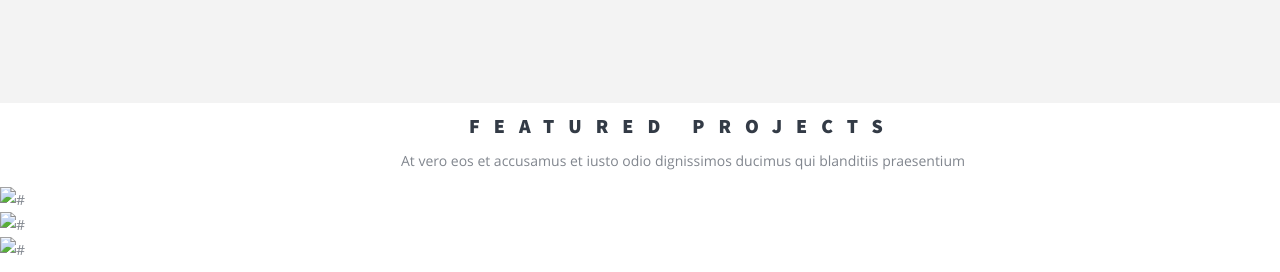
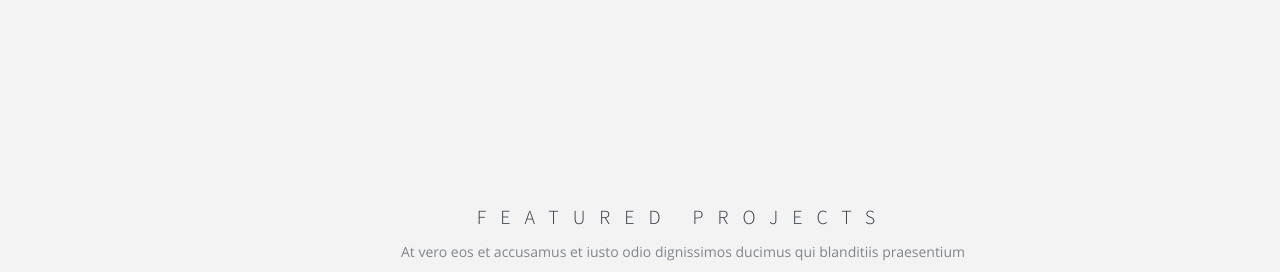
Before and after one commit to AnnaVasilchenko878/bouncy, a website: page index.html in a window 1280 px wide. Shown: the part 1881-2153 px from the top of the page. Drawn offline with Linux system fonts and the light colour scheme; files whose address does not match are found by name.

Commit message:
Добавляет стили для блока featured-project

```diff
--- a/index.html
+++ b/index.html
@@ -152,15 +152,15 @@
             <p class="featured-projects__text">At vero eos et accusamus et iusto odio dignissimos ducimus qui
                 blanditiis
                 praesentium</p>
-            <ul class="featured-projects__list">
-                <li class="featured-project__item">
-                    <img class="featured-project__image" src="#" alt="#">
+            <ul class="featured-projects__list project">
+                <li class="project__item">
+                    <img class="project__image" src="img/img-brand.jpg" alt="#">
                 </li>
-                <li class="featured-project__item">
-                    <img class="featured-project__image" src="#" alt="#">
+                <li class="project__item">
+                    <img class="project__image" src="img/img-paper.jpg" width="336" height="286" alt="#">
                 </li>
-                <li class="featured-project__item">
-                    <img class="featured-project__image" src="#" alt="#">
+                <li class="project__item">
+                    <img class="project__image" src="img/img-book.jpg" width="334" height="286" alt="#">
                 </li>
             </ul>
         </section>
--- a/scss/components/featured-projects.scss
+++ b/scss/components/featured-projects.scss
@@ -1,10 +1,16 @@
+.featured-projects {
+    background-color: $bg-second-color;
+    padding-top: 91px;
+}
+
 .featured-projects__title {
     text-transform: uppercase;
     text-align: center;
     color: $text-title-color;
-    font-family: "Source Sans Pro";
+    font-family: "Source Sans Pro", "Arial", sans-serif;
     letter-spacing: 14px;
     font-size: 20px;
+    font-weight: 300;
     line-height: 12px;
 }
 
```
Also changed, not shown: css/global/header-min.css, css/style-min.css, img/img-book.jpg (renamed from img/layer-18.jpg), img/img-book.webp (renamed from img/layer-18.webp), img/img-brand.jpg (added), img/img-paper.jpg (renamed from img/layer-14.jpg), img/img-paper.webp (renamed from img/layer-14.webp), 2 other files.
